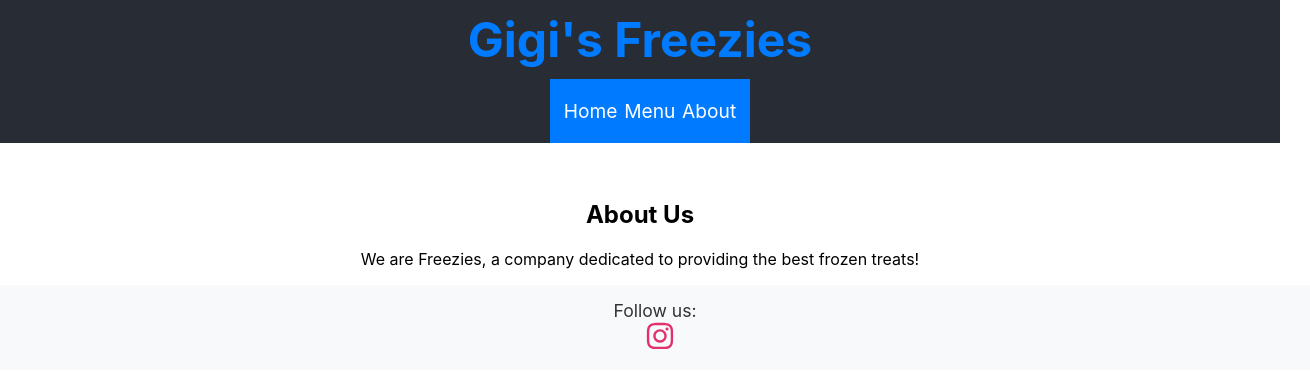
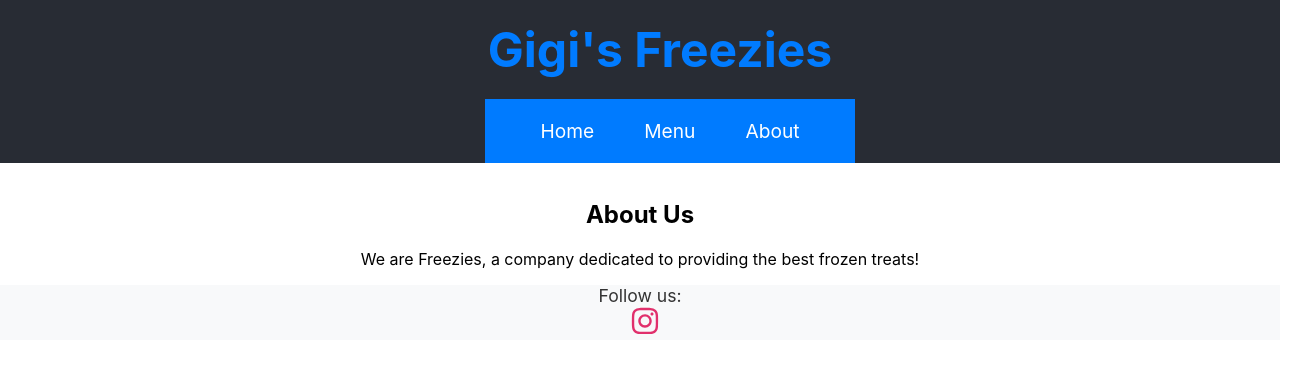
Before and after one commit to Gabriel-Gomez343/gigis-freezies, a React (Create React App) app: page /about in a window 1280 px wide. Shown: the top 388 px of the page, 1310 px wide, since content can reach past the window. Built offline with nearby package versions, Linux system fonts and the light colour scheme.

Commit message:
changes to ui
fixed horizontal scroll and centered header

```diff
--- a/src/App.css
+++ b/src/App.css
@@ -23,7 +23,7 @@
   color: #007bff;
   font-size: 3rem;
   margin: 0;  /* Remove any default margin */
-  padding: 10px;  /* Add padding for spacing */
+  padding: 20px;  /* Add padding for spacing */
   text-align: center;
   width: 100%;
 }
@@ -38,13 +38,12 @@
 
 .nav-links {
   list-style-type: none;
-  padding: 0;
+  padding: 10px 30px;
   display: flex;
-  justify-content: space-around; /* Distributes the links evenly */
-  width: 100%;  /* Ensures the navigation takes full width */
+  justify-content: space-around;
+  width: 100%;
   background-color: #007bff;
-  padding: 10px;
-  margin: 0;  /* Remove default margin */
+  margin: 0;
 }
 
 .nav-links li {
@@ -57,9 +56,13 @@
   color: white;
   font-size: 1.2rem;
   display: block;  /* Makes the anchor tag fill the li */
-  padding: 10px 0;  /* Adds padding for better click area */
+  padding: 10px 15px;  /* Adds padding for better click area */
 }
 
 .nav-links a:hover {
   text-decoration: underline;
 }
+.header-title {
+  text-align: center; /* Centers the title within its container */
+  width: 100%; /* Ensures it spans the full width */
+}
--- a/src/App.js
+++ b/src/App.js
@@ -10,7 +10,9 @@ function App() {
     <Router>
     <div className="App">
       <header className="App-header">
+        <div className="header-title">
         <h1>Gigi's Freezies</h1>
+        </div>
         {/* Add links to other pages */}
         <nav>
           <ul className='nav-links'>
--- a/src/Footer.css
+++ b/src/Footer.css
@@ -1,7 +1,9 @@
 /* src/Footer.css */
 .footer {
     background-color: #f8f9fa;  /* Light grey background */
-    padding: 15px;
+    padding: 0;
+    margin-top: 15px;
+    margin-bottom: 15px;
     text-align: center;
     width: 100%;
     bottom: 0;
```
